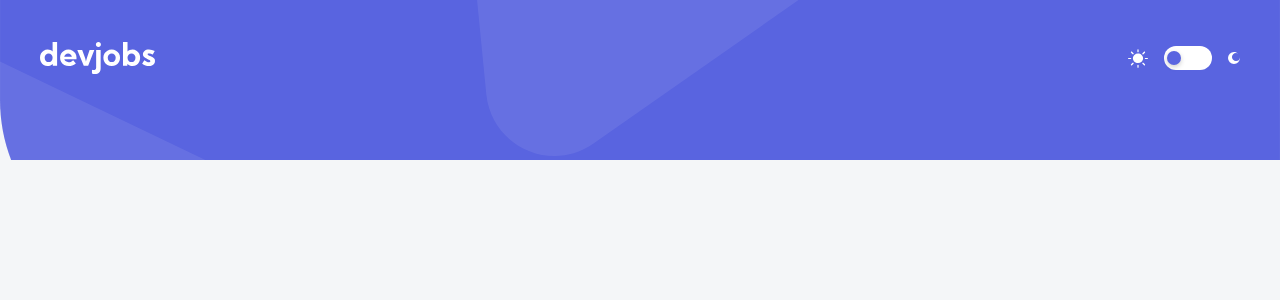
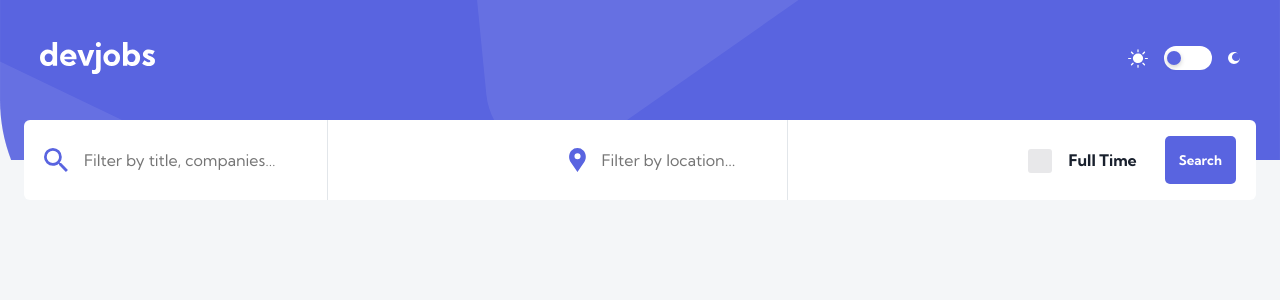
Before and after one commit to Moorroww/FrontEndMentor---DevJobs-2, a React (Vite) app: page / in a window 1280 px wide. Shown: the top 300 px of the page. Built offline with nearby package versions, Linux system fonts and the light colour scheme.

Commit message:
DevJ-3: Some styling to searchbox, mobile done

```diff
--- a/src/Components/HomePage/SearchBar/SearchBar.css.tsx
+++ b/src/Components/HomePage/SearchBar/SearchBar.css.tsx
@@ -1,24 +1,164 @@
 import styled from "styled-components";
 
 export const StyledSearchBarContainer = styled.div`
-  /* height: 8rem;
+  background-color: ${({ theme }) => theme.card};
+  color: ${({ theme }) => theme.fontMain};
+  margin-inline: 2.4rem;
+  border-radius: 0.6rem;
+  height: 8rem;
   position: relative;
   top: -4rem;
-  padding-inline: 2rem;
-  margin-inline: 2.4rem;
-  background-color: ${({ theme }) => theme.card};
-  border-radius: 0.6rem;
+  padding: 1.6rem 2rem;
   display: flex;
+  align-items: center;
   justify-content: space-between;
+
+  & > label {
+    /* background-color: red; */
+    margin-right: 2.4rem;
+  }
+
+  &::placeholder {
+    color: #8c9096;
+  }
+`;
+
+export const StyledMainInputLabel = styled.label`
+  display: flex;
   align-items: center;
-  gap: 2rem;
-  max-width: 1110px;
+
+  & img {
+    display: none;
+    width: 2.4rem;
+    height: 2.4rem;
+    margin-right: 1.6rem;
+  }
 
   @media (width>767px) {
-    margin-inline: 4rem;
+    height: 8rem;
+    padding-right: 5rem;
+    border-right: 1px solid ${({ theme }) => theme.searchBorder};
+
+    & img {
+      display: flex;
+    }
+  }
+`;
+
+export const StyledLocationInputLabel = styled.label`
+  display: none;
+  align-items: center;
+
+  & img {
+    display: none;
+    width: 1.672rem;
+    height: 2.389rem;
+    margin-right: 1.6rem;
   }
 
-  @media (width>1439px) {
-    margin-inline: auto;
-  } */
+  & input {
+    max-width: 13.5rem !important;
+  }
+
+  @media (width>767px) {
+    display: flex;
+    height: 8rem;
+    padding-right: 5rem;
+    border-right: 1px solid ${({ theme }) => theme.searchBorder};
+
+    & img {
+      display: flex;
+    }
+  }
 `;
+
+export const StyledCheckboxLabel = styled.label`
+  display: none;
+
+  input {
+    background-color: red;
+  }
+
+  & span {
+    font-size: 1.6rem;
+    font-weight: bold;
+    color: ${({ theme }) => theme.fontMain};
+    cursor: pointer;
+  }
+
+  @media (width>767px) {
+    display: flex;
+    align-items: center;
+    gap: 1.6rem;
+  }
+`;
+
+export const StyledInput = styled.input`
+  background-color: inherit;
+  border: none;
+  outline: none;
+  width: 100%;
+  font-size: 1.6rem;
+  /* max-width: 10.4rem; */
+  text-overflow: ellipsis;
+`;
+
+export const StyledButtonsBox = styled.button`
+  background-color: inherit;
+  display: flex;
+  align-items: center;
+  gap: 0.8rem;
+
+  @media (width>767px) {
+    gap: 2.8rem;
+  }
+`;
+
+export const StyledFilterButton = styled.button`
+  background-color: inherit;
+  color: ${({ theme }) => theme.white};
+  padding-inline: 1.4rem;
+  padding-block: 1.4rem;
+  font-weight: bold;
+  font-family: inherit;
+  border-radius: 0.5rem;
+  transition: 0.2s all ease;
+
+  &:hover {
+    cursor: pointer;
+  }
+
+  @media (width>767px) {
+    display: none;
+  }
+`;
+
+export const StyledSearchButton = styled.button`
+  background-color: ${({ theme }) => theme.accentViolet};
+  color: ${({ theme }) => theme.white};
+  padding-inline: 1.4rem;
+  padding-block: 1.6rem;
+  font-weight: bold;
+  font-family: inherit;
+  border-radius: 0.5rem;
+  transition: 0.2s all ease;
+
+  &:hover {
+    background-color: ${({ theme }) => theme.accentLightViolet};
+    cursor: pointer;
+  }
+
+  & span {
+    display: none;
+    font-weight: bold;
+  }
+  @media (width>767px) {
+    & img {
+      display: none;
+    }
+
+    & span {
+      display: flex;
+    }
+  }
+`;
--- a/src/Components/HomePage/SearchBar/SearchBar.tsx
+++ b/src/Components/HomePage/SearchBar/SearchBar.tsx
@@ -1,13 +1,55 @@
 import React from "react";
 import { useState } from "react";
 
-import { StyledSearchBarContainer } from "./SearchBar.css";
+import {
+  StyledButtonsBox,
+  StyledCheckboxLabel,
+  StyledFilterButton,
+  StyledInput,
+  StyledLocationInputLabel,
+  StyledMainInputLabel,
+  StyledSearchBarContainer,
+  StyledSearchButton,
+} from "./SearchBar.css";
 import "./checkboxStyle.css";
 
 import searchIcon from "../../../Assets/desktop icons/icon-search.svg";
+import searchIconWhite from "../../../Assets/desktop icons/icon-search-white.svg";
 import locationIcon from "../../../Assets/desktop icons/icon-location.svg";
-import { StyledButtonMain } from "../../_shared/ButtonsAndMisc.css";
+import filterIcon from "../../../Assets/mobile icons/icon-filter.svg";
 
 export const SearchBar = () => {
-  return <StyledSearchBarContainer></StyledSearchBarContainer>;
+  return (
+    <StyledSearchBarContainer>
+      <StyledMainInputLabel htmlFor="mainFilter">
+        <img src={searchIcon} alt="" />
+        <StyledInput
+          id="mainFilter"
+          placeholder="Filter by title, companies, expertise…"
+        />
+      </StyledMainInputLabel>
+
+      <StyledLocationInputLabel htmlFor="locationFilter">
+        <img src={locationIcon} alt="" />
+        <StyledInput id="locationFilter" placeholder="Filter by location..." />
+      </StyledLocationInputLabel>
+
+      <StyledButtonsBox>
+        <StyledFilterButton>
+          <img src={filterIcon} alt="filter icon" />
+        </StyledFilterButton>
+
+        <StyledCheckboxLabel>
+          <input type="checkbox" id="cbx" className="hidden-xs-up" />
+          <label htmlFor="cbx" className="cbx"></label>
+          <span>Full Time</span>
+        </StyledCheckboxLabel>
+
+        <StyledSearchButton>
+          <img src={searchIconWhite} alt="search icon" />
+          <span>Search</span>
+        </StyledSearchButton>
+      </StyledButtonsBox>
+    </StyledSearchBarContainer>
+  );
 };
--- a/src/Styles/globalStyles.css.tsx
+++ b/src/Styles/globalStyles.css.tsx
@@ -14,6 +14,7 @@ export const GlobalStyles = createGlobalStyle`
 *::before,
 *::after {
   box-sizing: border-box;
+  font-family: "Kumbh Sans", sans-serif;
 }
 
 html {
@@ -23,7 +24,6 @@ html {
   justify-content: center; */
   background-color: ${({ theme }) => theme.body};
   color: ${({ theme }) => theme.fontMain};
-  font-family: "Kumbh Sans", sans-serif;
 }
 
 body, p {
```
Also changed, not shown: src/Components/_shared/ButtonsAndMisc.css.tsx (+6 -2 lines), src/Assets/desktop icons/icon-search-white.svg (added).
